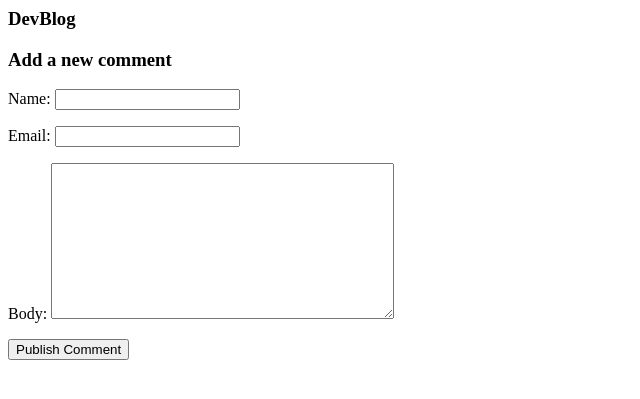
After one commit to SteppaCodes/DevBlog, a Django app: template templates/devblog/posts/comment.html in a window 1280 px wide. The commit adds this page. Shown: the top 399 px of the page, without its empty margins (0-640 px from the left). Run offline with Django 3.2, Linux system fonts and the light colour scheme; the template is opened without the code that fills it: values that come from a table or form of the project are taken from there, others are empty.

Commit message:
Commenting sytem

```diff
--- a/apps/blog/admin.py
+++ b/apps/blog/admin.py
@@ -1,5 +1,6 @@
 from django.contrib import admin
-from apps.blog.models import Post
+from apps.blog.models import Post, Comment
 
 # Register your models here.
 admin.site.register(Post)
+admin.site.register(Comment)
--- a/apps/blog/forms.py
+++ b/apps/blog/forms.py
@@ -1,4 +1,5 @@
 from django import forms
+from .models import Comment
 
 class EmailPostForm(forms.Form):
     name = forms.CharField()
@@ -6,3 +7,8 @@ class EmailPostForm(forms.Form):
     to = forms.EmailField()
     comment = forms.CharField(required=False,
                               widget=forms.Textarea)
+
+class CommmentForm(forms.ModelForm):
+    class Meta:
+        model = Comment
+        fields = ['name','email', 'body']
--- a/apps/blog/models.py
+++ b/apps/blog/models.py
@@ -38,3 +38,21 @@ class Post(models.Model):
 
     def __str__(self):
         return self.title
+
+class Comment(models.Model):
+    post = models.ForeignKey(Post, on_delete=models.CASCADE, related_name='comments')
+    body = models.TextField()
+    name = models.CharField(max_length=50)
+    email = models.EmailField()
+    created = models.DateTimeField(auto_now_add=True)
+    updated = models.DateTimeField(auto_now=True)
+    active = models.BooleanField(default=True)
+
+    class Meta:
+        ordering = ['created']
+        indexes = [
+            models.Index(fields=['created'])
+        ]
+
+    def __str__(self):
+        return self.body
--- a/apps/blog/urls.py
+++ b/apps/blog/urls.py
@@ -1,9 +1,11 @@
 from django.urls import path
-from .views import posts, post_detail, post_share
+from .views import posts, post_detail, post_share, post_comment
 
 
 urlpatterns = [
     path('posts',posts, name='posts'),
     path('post/<int:id>/',post_detail, name='post_detail'),
-    path('<int:id>/share', post_share, name='post_share')
+    path('<int:id>/share', post_share, name='post_share'),
+
+    path('<int:id>/comment', post_comment, name='post_comment')
 ]
--- a/devblog/settings.py
+++ b/devblog/settings.py
@@ -131,5 +131,5 @@ EMAIL_HOST_USER =config("EMAIL_HOST_USER")
 EMAIL_HOST_PASSWORD = config('EMAIL_HOST_PASSWORD')
 EMAIL_PORT = config("EMAIL_PORT")
 EMAIL_USE_SSL = config("EMAIL_USE_SSL")
-
+DEFAULT_FROM_EMAIL = config('DEFAULT_FROM_EMAIL')
 #EMAIL_BACKEND = 'django.core.mail.backends.console.EmailBackend'
--- /dev/null
+++ b/templates/devblog/posts/comment.html
@@ -0,0 +1,12 @@
+{% extends 'devblog/base.html' %}
+
+{% block title %}Comment{% endblock title %}
+
+{% block content %}
+    {% if comment is not None %}
+        <h3>Your comment has been added</h3>
+        <p><a href="{{post.get_absolute_url}}">Back To Post</a></p>
+    {% else %}
+        {% include 'devblog/posts/includes/comment_form.html' %}
+    {% endif %}
+{% endblock content %}
--- /dev/null
+++ b/templates/devblog/posts/includes/comment_form.html
@@ -0,0 +1,6 @@
+<h3>Add a new comment</h3>
+<form method="POST" action="{% url 'blog:post_comment' post.id %}">
+    {% csrf_token %}
+    {{form.as_p}}
+    <input type="submit" value="Publish Comment">
+</form>
--- a/templates/devblog/posts/share.html
+++ b/templates/devblog/posts/share.html
@@ -5,7 +5,7 @@
 {% block content %}
     {% if sent %}
         <h3>{{post.title}} Successfully sent to {{form.cleaned_data.to}}</h3>
-
+        <p><a href="{{post.get_absolute_url}}">Back To Post</a></p>
     {% else %}
     <h2>Share {{post.title}} by e-mail</h2>
     <form method="POST">
```
Also changed, not shown: apps/blog/views.py (+31 -12 lines), templates/devblog/posts/detail.html (+12 -0 lines), apps/blog/migrations/0002_auto_20231024_2148.py (added).
